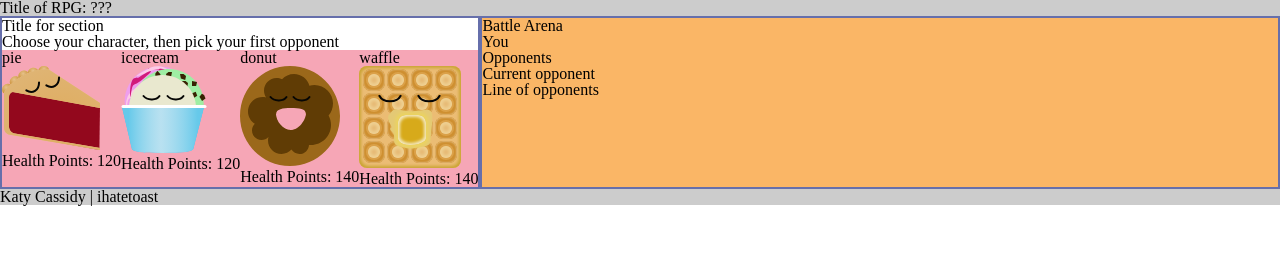
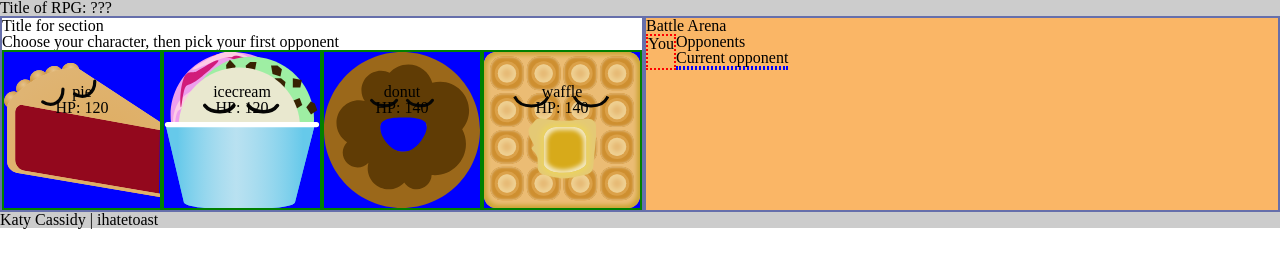
Before and after one commit to ihatetoast/week-4-game-b, a plain HTML site: page index.html in a window 1280 px wide. Drawn offline with nearby package versions, Linux system fonts and the light colour scheme; a web font is replaced by a local one.

Commit message:
lots of typing. no a lot of success.

```diff
--- a/assets/css/style.scss
+++ b/assets/css/style.scss
@@ -20,6 +20,76 @@ section{
 }
 #battleArena {
 	background-color: #fab666;
+	display:flex;
+	flex-direction: column;
+}
+.character {
+	display:flex;
+	flex-direction: column;
+	text-align: center;
+	width: 10em;
+	height: 10em;
+	padding: 2em;
+	background-size: 100%;
+	background-repeat: no-repeat;
+	background-position: center;
+}
+#charBank{
+	display: flex;
+
+}
+
+.pie-rest{
+	background-image: url(../images/pie-rest.svg);
+}
+.icecream-rest{
+	background-image: url(../images/icecream-rest.svg);
+}
+.donut-rest{
+	background-image: url(../images/donut-rest.svg);
+}
+.waffle-rest{
+	background-image: url(../images/waffle-rest.svg);
+}
+.pie-player{
+	background-image: url(../images/pie-player.svg);
+}
+.icecream-player{
+	background-image: url(../images/icecream-player.svg);
+}
+.donut-player{
+	background-image: url(../images/donut-player.svg);
+}
+.waffle-player{
+	background-image: url(../images/waffle-player.svg);
+}
+
+
+.available {
+	background-color: blue;
+	border: 2px solid green;
+}
+.unavailable {
+	background-color: grey;
+	border: 2px solid green;
+}
+.player {
+	background-color: yellow;
+}
+.opponent {
+	background-color: red;
+}
+.deck {
+	display: flex;
+}
+.chosenPlayer {
+	border: 2px dotted red;
+}
+#onDeck {
+	border: 2px dotted blue;
+}
+#opponentsUpNext {
+	display:flex;
 }
 #charBank {
 	background-color:  #f6a6b6;
--- a/assets/javascript/game.js
+++ b/assets/javascript/game.js
@@ -1,24 +1,11 @@
 $(document).ready(function(){
  console.log("dun did load");
+let playerChosen = false;
 
-// 	create characters to choose from
-// list of players in object. try this. not comfy
-// const gameCharsArr = [
-// 	// ['name', 'health points', baseAttack', 'counterAttack', '../images/name-rest.svg']
-// 	['pie', 100, 8, 24, '../images/pie-rest.svg'],
-// 	['icecream', 120, 6, 16, '../images/icecream-rest.svg'],
-// 	['donut', 140, 5, 12, '../images/donut-rest.svg'],
-// 	['waffle', 160, 4, 8, '../images/waffle-rest.svg']
-// ];
+let charAvailArr = [];
+let playerChar = [];
+let opponentArr = [];
 
-//try this:
-// var obj = {
-//   "flammable": "inflammable",
-//   "duh": "no duh"
-// };
-// $.each( obj, function( key, value ) {
-//   alert( key + ": " + value );
-// });
 const gameCharsObj = {
 	'pie': {
         name: 'pie',
@@ -56,24 +43,74 @@ const gameCharsObj = {
       imageUrlPlayer: "./assets/images/waffle-player.svg",
       imageUrlOpponent: "./assets/images/waffle-opponent.svg"
   }
+}
+// 	create characters to choose from
+// list of players in object. try this. not comfy
+// const gameCharsArr = [
+// 	// ['name', 'health points', baseAttack', 'counterAttack', '../images/name-rest.svg']
+// 	['pie', 100, 8, 24, '../images/pie-rest.svg'],
+// 	['icecream', 120, 6, 16, '../images/icecream-rest.svg'],
+// 	['donut', 140, 5, 12, '../images/donut-rest.svg'],
+// 	['waffle', 160, 4, 8, '../images/waffle-rest.svg']
+// ];
+gameSetup();
 
+////////////////////////////////////////////////////////////
+//  FUNCTION TO SET UP ICONS TO DOM WITH CLASSES AND IDS  //
+////////////////////////////////////////////////////////////
+//try this:
+// var obj = {
+//   "flammable": "inflammable",
+//   "duh": "no duh"
+// };
+// $.each( obj, function( key, value ) {
+//   alert( key + ": " + value );
+// });
+function gameSetup(){
+	$.each(gameCharsObj, (key, value) =>{
+		//load available div and add class avail
+	  $('#charBank').append(`
+			<div class="character available ${value.name}-rest" data-name=${value.name}>
+        <h3>${value.name}</h3>
+        <p>HP: <span id="${value.name}-hp">${value.hp}</span></p>
+			</div>
+			`);
+	});
 }
-$.each(gameCharsObj, (key, value) =>{
-  console.log( `${key}: ${value.name} `);
-  $('#charBank').append(`<li class="rest">
-		<h3>${value.name}</h3>
-			<img class="restImg" src="./assets/images/${value.name}-rest.svg" alt="image of ${value.name}">
-			<p>Health Points: <span id="${value.name}-hp">${value.hp}</span></p>
-		</li>`);
-});
 
-// if the chosenPlayer area is empty, clicking will choose player/defender
-// 	if it is not empty, clicking appends to opponent area.
 
-$('.rest').on('click', function(e){
-	$('#chosenPlayer').append(e.target);//just moves the img or h1 dep on what i click
-	$('#chosenPlayer').append($(this));
-})
+////////////////////////////////////////////////////////////
+//     ADD EVENT LISTENER TO THE ICONS. DROP F-BOMBS      //
+////////////////////////////////////////////////////////////
+// $(".addproduct").click(function(){
+//   // Holds the product ID of the clicked element
+//   var productId = $(this).attr('class').replace('addproduct ', '');
+
+//   addToCart(productId);
+// });
+// if player div is empty, chose player and others go to deck
+// if it is not (as in a player has been chosen) choose opponent
+	$('.available').on('click', function(e){
+    $('.available').not(this).removeClass('available').addClass('opponents');
+		$(this).addClass(`${$(this).data("name")}-player`).removeClass(`${$(this).data("name")}-rest available`);
+
+		$('#chosenPlayer').append($(this));
+		$('.available').unbind('click');
+		$('#opponentsUpNext').append($('.available'));
+		// $('#opponentsUpNext').append($('.character'));
+	});
+	// chosenPlayer = true;
+
+// function chooseOpponent(){
+//   $('.opponents').on('click', function(e){
+//     $(this).addClass(`${$(this).data("name")}-opponent`)
+//     console.log("opponent clicked");
+//     // $(this).addClass(`${$(this).data("name")}-opponent`).removeClass(`${$(this).data("name")}-rest available`);
+//     // $('.available').unbind('click');
+//   });
+// }
+
+
 
 //on load, players need to be in their holding area. id="charBank"
 // gameCharsArr.forEach(char => {
--- a/index.html
+++ b/index.html
@@ -17,23 +17,27 @@
 		<main id="site">
 			<section id="battleArena">
 				<h1>Battle Arena</h1>
+				<div class="deck">
+					<div class="chosenPlayer">
+						<h2>You</h2>
 						<div id="chosenPlayer">
-					<h2>You</h2>
 						<!-- where the chosen player will go to once chosen from possibles -->
 						</div>
-				<div id="enemies">
+					</div> <!-- end class chosenPlayer -->
+					<div class="enemies">
 						<h2>Opponents</h2>
+						<div class="onDeck">
+							<h2>Current opponent</h2>
+							<div id="onDeck">
 							<!-- where the chosen enemy will go to once chosen from possibles -->
-					<div id="onDeck">
-						<h2>Current opponent</h2>
 							</div>
-					<div id="upNext">
-						<h2>Line of opponents</h2>
-						<ul id="opponentsUpNext">
+						</div>
+
+						<div id="opponentsUpNext">
 						<!-- will fill with opponents dynamically -->
-						</ul>
 						</div>
 					</div> <!-- end enemies -->
+				</div><!-- end deck -->
 			</section><!-- end battleArena -->
 
 			<!-- CHARACTER BANK:
@@ -43,9 +47,9 @@
 				<div>
 					<p>Choose your character, then pick your first opponent</p>
 				</div>
-				<ul id="charBank">
+				<div id="charBank">
 
-				</ul>
+				</div>
 			</section>
 		</main>
 		<footer>
```
Also changed, not shown: assets/css/style.css, 6 other files. Lines whose indentation alone changed are shown as unchanged.
